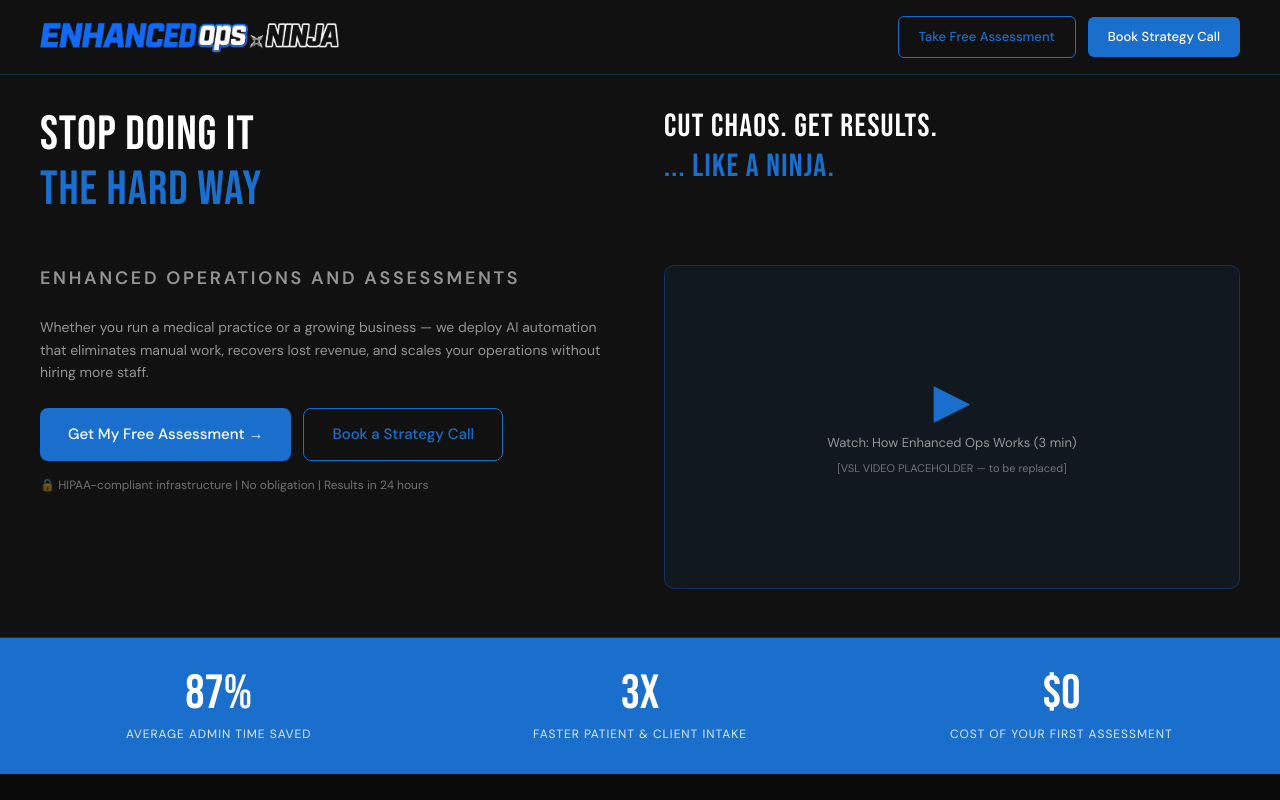
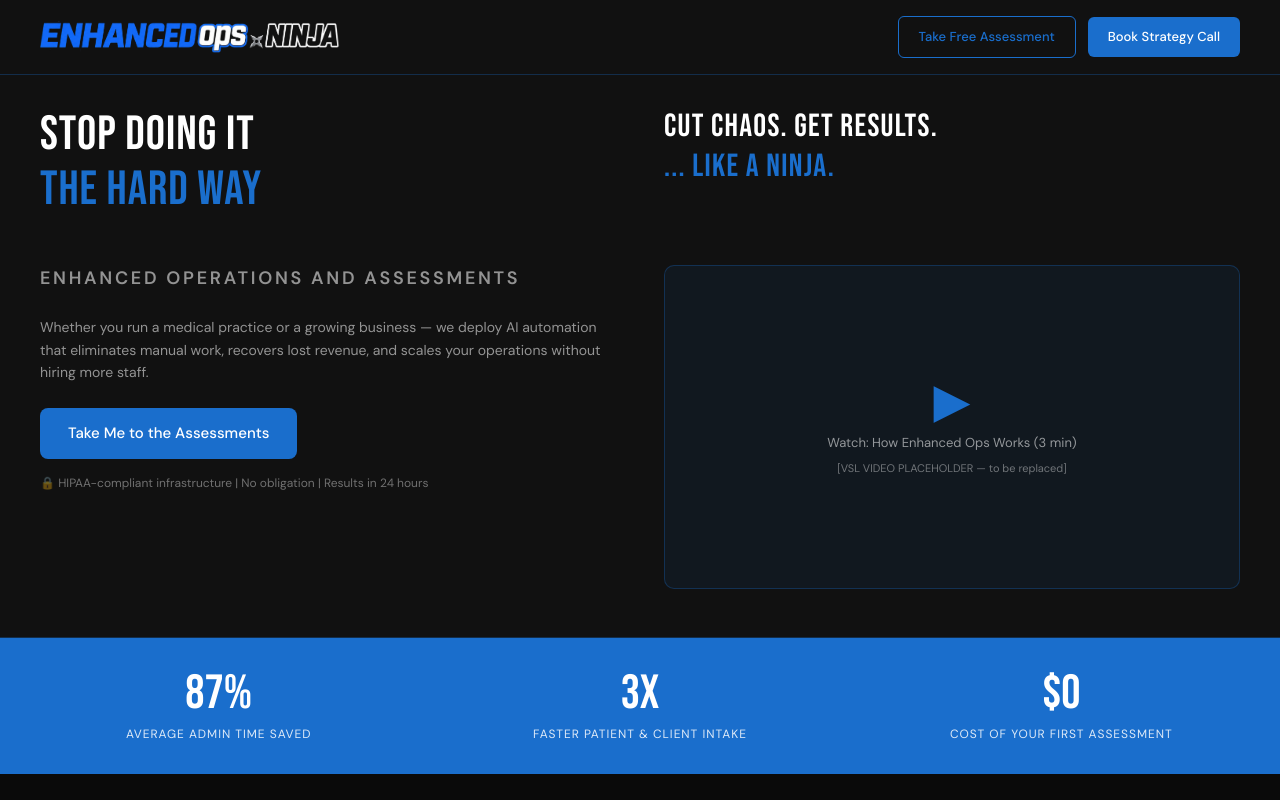
Before and after one commit to Agent-Artemis/enhanced-ops-ninja, a Next.js app: page / in a window 1280 px wide. Shown: the top 800 px of the page. Built offline with nearby package versions, Linux system fonts and the light colour scheme.

Commit message:
Replace hero CTAs with single scroll button

```diff
--- a/src/components/marketing/MarketingHero.tsx
+++ b/src/components/marketing/MarketingHero.tsx
@@ -1,6 +1,6 @@
 import Link from "next/link";
 
-export function MarketingHero(props: { onBookCall: () => void }) {
+export function MarketingHero() {
   return (
     <section className="border-b border-[rgb(26_110_204/0.3)] bg-eon-black px-6 pb-12 pt-8">
       <div className="mx-auto grid max-w-[1200px] grid-cols-1 gap-x-12 gap-y-6 md:grid-cols-2 md:grid-rows-[auto_1fr] md:gap-y-12">
@@ -24,19 +24,12 @@ export function MarketingHero(props: { onBookCall: () => void }) {
             more staff.
           </p>
           <div className="mb-4 flex flex-wrap gap-3">
-            <Link
-              href="/assessment"
+            <a
+              href="#assessment"
               className="inline-flex cursor-pointer items-center justify-center rounded-lg border-none bg-eon-blue px-7 py-3.5 text-[15px] font-medium text-white no-underline transition hover:bg-[#1562b8]"
             >
-              Get My Free Assessment →
-            </Link>
-            <button
-              type="button"
-              className="cursor-pointer rounded-lg border border-eon-blue bg-transparent px-7 py-3.5 text-[15px] font-medium text-eon-blue transition hover:bg-[rgb(26_110_204/0.1)]"
-              onClick={props.onBookCall}
-            >
-              Book a Strategy Call
-            </button>
+              Take Me to the Assessments
+            </a>
           </div>
           <p className="text-xs text-[rgb(255_255_255/0.4)]">
             🔒 HIPAA-compliant infrastructure | No obligation | Results in 24 hours
--- a/src/components/marketing/MarketingHome.tsx
+++ b/src/components/marketing/MarketingHome.tsx
@@ -23,7 +23,7 @@ export function MarketingHome() {
     <>
       <MarketingHeader onBookCall={placeholderCalendly} />
       <main>
-        <MarketingHero onBookCall={placeholderCalendly} />
+        <MarketingHero />
         <MarketingStats />
         <MarketingProblems />
         <MarketingWorks />
```
